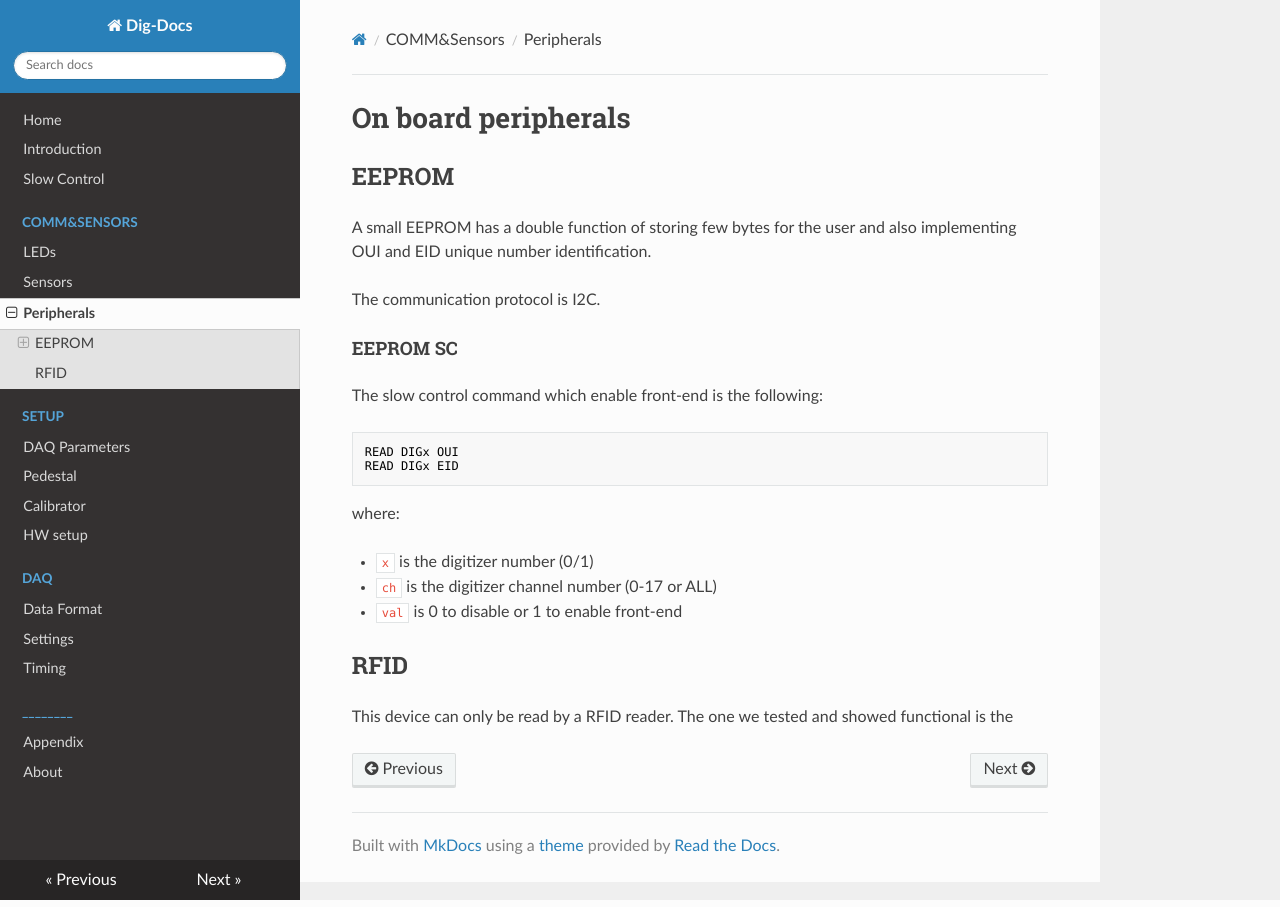
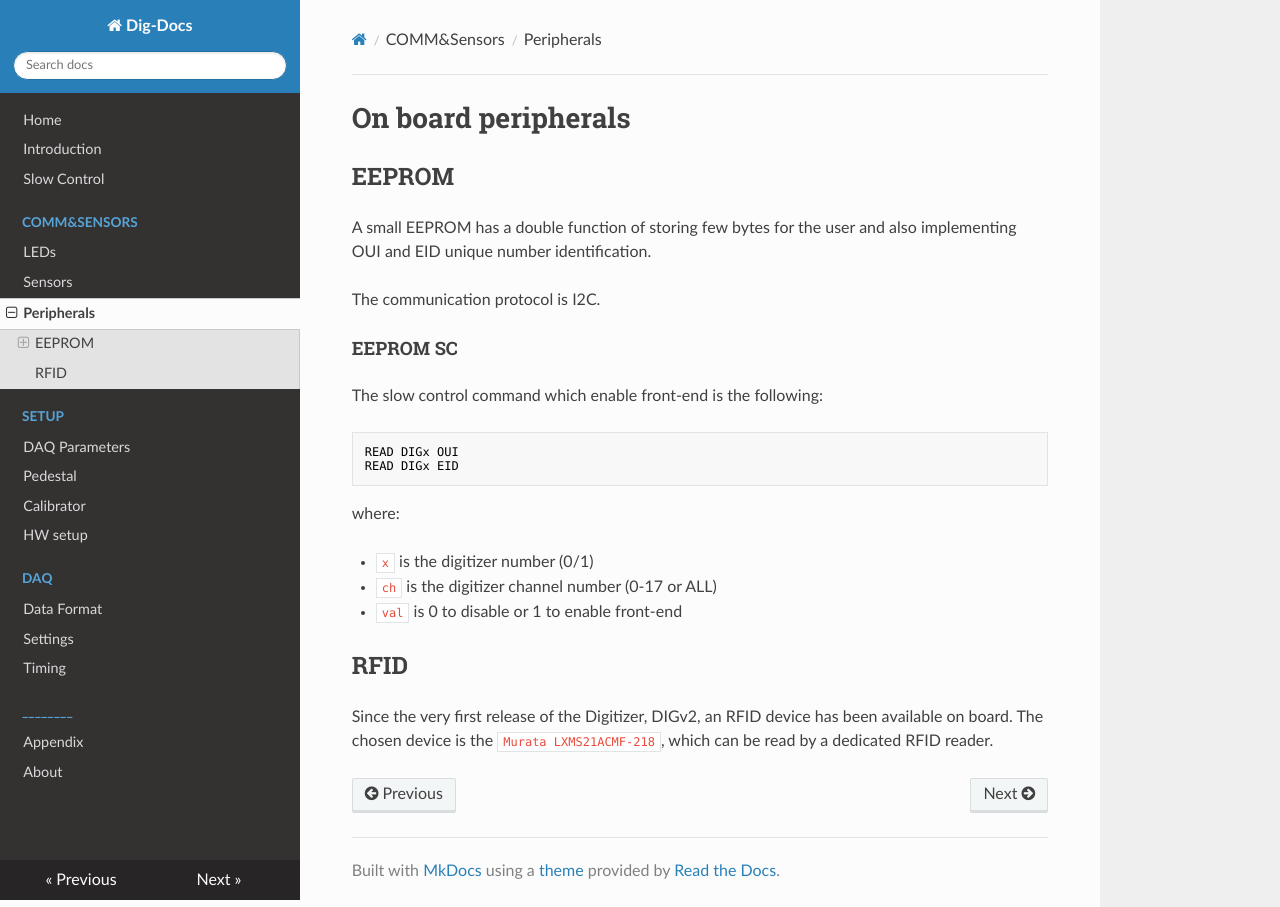
Before and after one commit to fabernet/DIGITIZER-docs, an MkDocs documentation site: the page built from docs/onboard-peripherals.md, in a window 1280 px wide. Built offline with MkDocs 1.6.1, drawn with Linux system fonts in a browser that asks for light colours; nearby versions of some CDN libraries.

Commit message:
Completed paragraph on RFID

```diff
--- a/docs/onboard-peripherals.md
+++ b/docs/onboard-peripherals.md
@@ -20,4 +20,5 @@ where:
 - `val` is 0 to disable or 1 to enable front-end
 
 ## RFID
-This device can only be read by a RFID reader. The one we tested and showed functional is the
+
+Since the very first release of the Digitizer, DIGv2, an RFID device has been available on board. The chosen device is the `Murata LXMS21ACMF-218`, which can be read by a dedicated RFID reader.
```
Also changed, not shown: README.md (+3 -4 lines), docs/sensors.md (+1 -1 lines).
